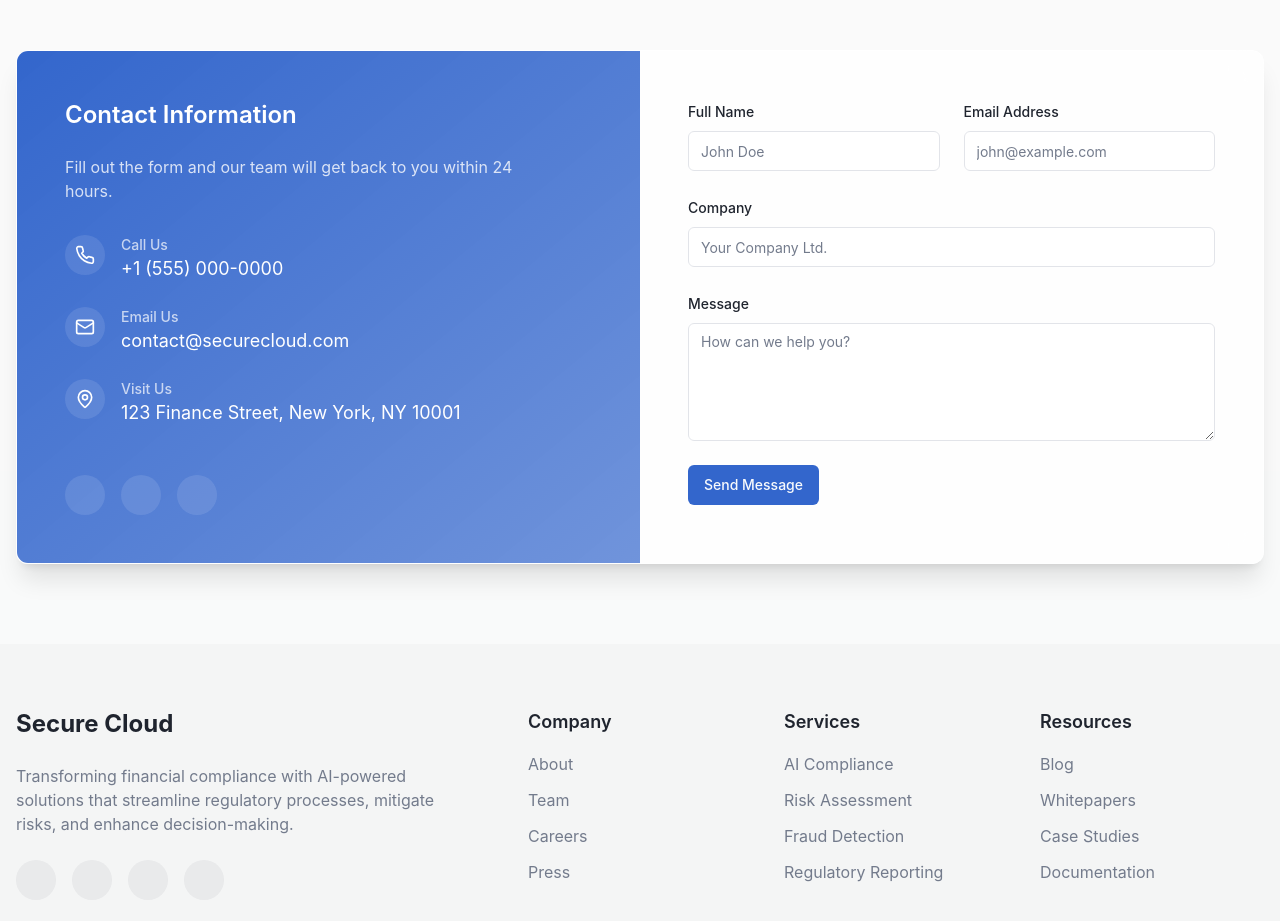
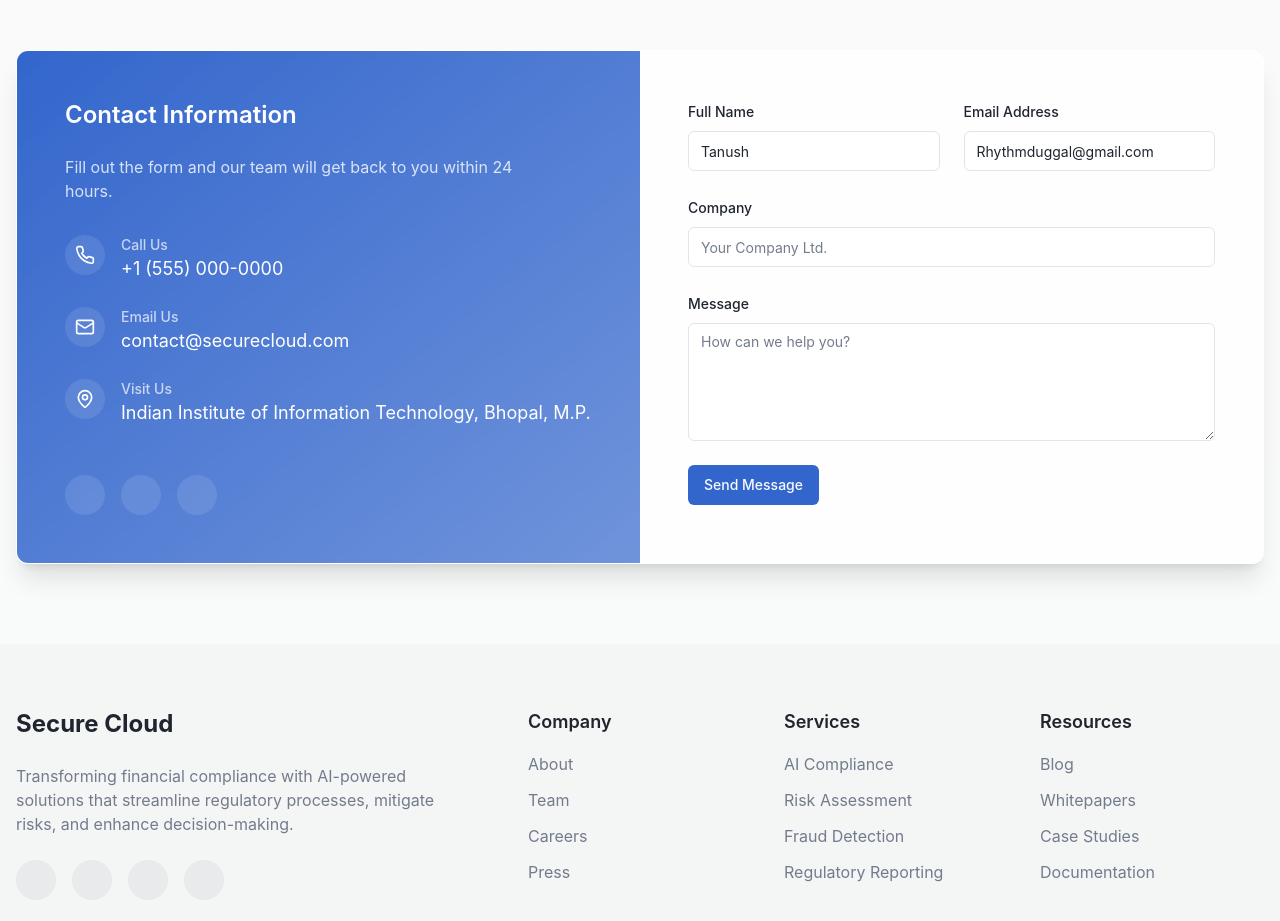
Before and after one commit to Rhit06/secure-cloud-compliance-gateway, a React (Vite) app: page / in a window 1280 px wide. Shown: the part 5880-6801 px from the top of the page. Built offline with nearby package versions, Linux system fonts and the light colour scheme; a web font is replaced by a local one.

Commit message:
Update contact information
- Changed visit us address to Indian Institute of Information Technology, Bhopal, M.P.
- Set default name to Tanush and email to Rhythmduggal@gmail.com

```diff
--- a/src/components/Contact.tsx
+++ b/src/components/Contact.tsx
@@ -8,8 +8,8 @@ import ScrollReveal from './ScrollReveal';
 
 const Contact = () => {
   const [formState, setFormState] = useState({
-    name: '',
-    email: '',
+    name: 'Tanush',
+    email: 'Rhythmduggal@gmail.com',
     company: '',
     message: '',
   });
@@ -83,7 +83,7 @@ const Contact = () => {
                     </div>
                     <div>
                       <h4 className="text-sm font-medium text-white/70">Visit Us</h4>
-                      <p className="text-lg">123 Finance Street, New York, NY 10001</p>
+                      <p className="text-lg">Indian Institute of Information Technology, Bhopal, M.P.</p>
                     </div>
                   </div>
                 </div>
@@ -135,7 +135,7 @@ const Contact = () => {
                           name="name"
                           value={formState.name}
                           onChange={handleInputChange}
-                          placeholder="John Doe"
+                          placeholder="Tanush"
                           required
                           className="w-full"
                         />
@@ -150,7 +150,7 @@ const Contact = () => {
                           type="email"
                           value={formState.email}
                           onChange={handleInputChange}
-                          placeholder="john@example.com"
+                          placeholder="Rhythmduggal@gmail.com"
                           required
                           className="w-full"
                         />
```
